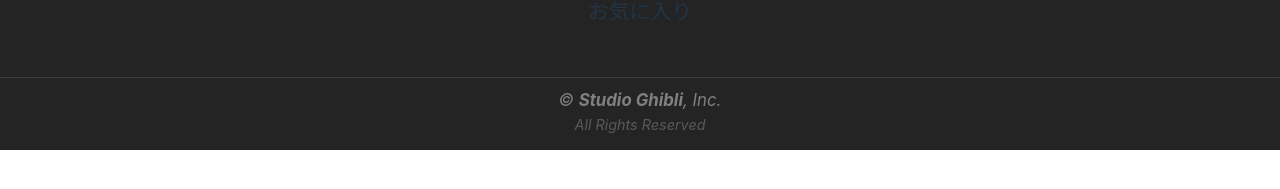
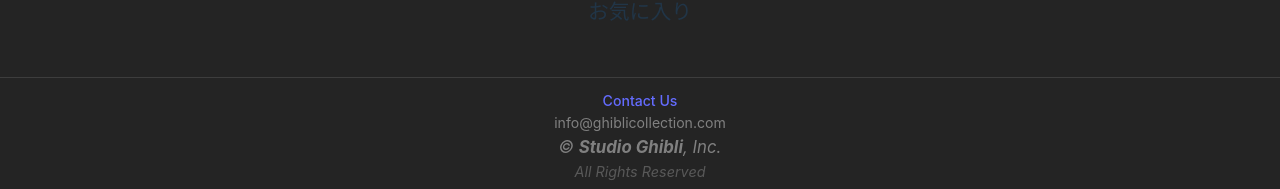
Before and after one commit to Davis-Patterson/studio-ghibli-slideshow, a React (Vite) app in the folder react-slideshow/: page / in a window 1280 px wide. Shown: the part 684-873 px from the top of the page. Before the commit the page ends 834 px from the top, so only its background shows below. Built offline with nearby package versions, Linux system fonts and the light colour scheme.

Commit message:
favorite click is now functional, removed vignette.png and added vignette effect with .shadow <div> around the filmBanner <img>

```diff
--- a/react-slideshow/src/App.css
+++ b/react-slideshow/src/App.css
@@ -160,6 +160,7 @@
   width: 90%;
   display: flex;
   border-radius: 30px;
+  overflow: hidden;
   position: relative;
 }
 
@@ -169,24 +170,32 @@
   left: 0;
   width: 100%;
   height: 100%;
-  border-radius: 30px;
   object-fit: cover;
   z-index: -1;
-  opacity: 35%;
+  opacity: 42%;
   box-shadow: inset 0 0 50px rgba(0, 0, 0, 0.8);
 }
 
-.bannerVignette {
-  position: absolute;
-  top: 0;
-  left: 0;
+.shadow {
+  border-radius: 50%;
+  display: inline-block;
+}
+
+.shadow:after {
+  opacity: 60%;
+  content: "";
+  display: block;
   width: 100%;
   height: 100%;
   border-radius: 30px;
-  object-fit: cover;
+  position: absolute;
   z-index: -1;
-  opacity: 50%;
-  box-shadow: inset 0 0 50px rgba(0, 0, 0, 0.8);
+  top: 0;
+  left: 0;
+  box-shadow: inset 15px 32px 50px 0px #242424,
+    inset -15px -32px 50px 0px #242424,
+    inset 32px -15px 50px 0px #242424,
+    inset -32px 15px 50px 0px #242424;
 }
 
 .favToggle {
@@ -195,6 +204,7 @@
   right: 30px;
   transform: scale(260%);
   opacity: 20%;
+  cursor: pointer;
 }
 
 .favToggle:hover {
@@ -481,13 +491,26 @@
 .footer {
   margin-top: 10px;
   border-top: 1px solid #3d3d3d;
+  padding: 10px;
+}
+
+.ghibliContactUrl {
+  font-size: .88em;
+  font-family: "Avant Garde" sans-serif;
+  margin-bottom: 2px;
+}
+
+.ghibliContact {
+  font-size: .88em;
+  font-family: "Avant Garde" sans-serif;
+  margin-bottom: 2px;
+  color: #8e8e8ede;
 }
 
 .ghibliFooter {
   font-size: 1.05em;
   font-family: "Avant Garde" sans-serif;
   font-style: italic;
-  margin-top: 10px;
   color: #8e8e8ede;
 }
 
@@ -496,5 +519,4 @@
   font-family: "Avant Garde" sans-serif;
   font-style: italic;
   color: #616161de;
-  margin-bottom: 15px;
 }
--- a/react-slideshow/src/App.jsx
+++ b/react-slideshow/src/App.jsx
@@ -30,27 +30,9 @@
     }
   }, []);
 
-  // useEffect(() => {
-  //   const mapping = {};
-  //   favorites.forEach((favorite, index) => {
-  //     const sortedIndex = sortedFilms.findIndex(
-  //       (film) => film.title === favorite.title
-  //     );
-  //     if (sortedIndex !== -1) {
-  //       mapping[index] = sortedIndex;
-  //     }
-  //   });
-
-  //   if (Object.keys(mapping).length > 0) {
-  //     setFavoritesMapping(mapping);
-  //   }
-  // }, [favorites, sortedFilms]);
-
-  const handleFavoriteClick = (index) => {
-    const sortedIndex = favoritesMapping[index];
-    if (sortedIndex !== undefined) {
-      setActiveFilmIndex(sortedIndex);
-    }
+  const handleFavoriteClick = (title) => {
+    const favIndex = films.findIndex((film) => film.title === title);
+    setActiveFilmIndex(favIndex);
   };
 
   const handleChange = (e) => {
@@ -59,33 +41,43 @@
       setFilms(filmData);
     } else if (selectedValue === 'short') {
       setFilms(shortFilmData);
+      setActiveFilmIndex(0);
     } else if (selectedValue === 'title-asc') {
       sortedFilms.sort((a, b) => a.title.localeCompare(b.title));
       setFilms(sortedFilms);
+      setActiveFilmIndex(0);
     } else if (selectedValue === 'director-asc') {
       sortedFilms.sort((a, b) => a.director.localeCompare(b.director));
       setFilms(sortedFilms);
+      setActiveFilmIndex(0);
     } else if (selectedValue === 'title-desc') {
       sortedFilms.sort((a, b) => b.title.localeCompare(a.title));
       setFilms(sortedFilms);
+      setActiveFilmIndex(0);
     } else if (selectedValue === 'date-asc') {
       sortedFilms.sort((a, b) => a.release_date - b.release_date);
       setFilms(sortedFilms);
+      setActiveFilmIndex(0);
     } else if (selectedValue === 'date-desc') {
       sortedFilms.sort((a, b) => b.release_date - a.release_date);
       setFilms(sortedFilms);
+      setActiveFilmIndex(0);
     } else if (selectedValue === 'time-asc') {
       sortedFilms.sort((a, b) => a.running_time - b.running_time);
       setFilms(sortedFilms);
+      setActiveFilmIndex(0);
     } else if (selectedValue === 'time-desc') {
       sortedFilms.sort((a, b) => b.running_time - a.running_time);
       setFilms(sortedFilms);
+      setActiveFilmIndex(0);
     } else if (selectedValue === 'score-asc') {
       sortedFilms.sort((a, b) => a.rt_score - b.rt_score);
       setFilms(sortedFilms);
+      setActiveFilmIndex(0);
     } else if (selectedValue === 'score-desc') {
       sortedFilms.sort((a, b) => b.rt_score - a.rt_score);
       setFilms(sortedFilms);
+      setActiveFilmIndex(0);
     }
   };
 
@@ -274,7 +266,7 @@
             <div
               className='favFilmContainer'
               key={index}
-              onClick={() => handleFavoriteClick(index)}
+              onClick={() => handleFavoriteClick(favorite.title)}
             >
               <div className='favFilmBox'>
                 <img
@@ -294,6 +286,14 @@
         </div>
       </div>
       <div className='footer'>
+        <a
+          className='ghibliContactUrl'
+          href='https://studioghiblimovies.com/contact-us/'
+          alt='ghibli-contact'
+        >
+          Contact Us
+        </a>
+        <p className='ghibliContact'>info@ghiblicollection.com</p>
         <p className='ghibliFooter'>
           © <strong>Studio Ghibli</strong>, Inc.
         </p>
--- a/react-slideshow/src/components/FilmCard.jsx
+++ b/react-slideshow/src/components/FilmCard.jsx
@@ -25,12 +25,13 @@
         <div className='slideContainer'>
           <h2 className='filmTitle'>{film.title}</h2>
           <div className='infoBox'>
-            <img
-              src={film.movie_banner}
-              alt={film.title}
-              className='filmBanner'
-            ></img>
-            <img className='bannerVignette' src={vignette}></img>
+            <div className='shadow'>
+              <img
+                src={film.movie_banner}
+                alt={film.title}
+                className='filmBanner'
+              ></img>
+            </div>
             <div className='favToggle' onClick={() => toggleFavorite(film)}>
               {isFavorite ? '♥' : '♡'}
             </div>
```
Also changed, not shown: react-slideshow/src/assets/vignette.png (deleted).
